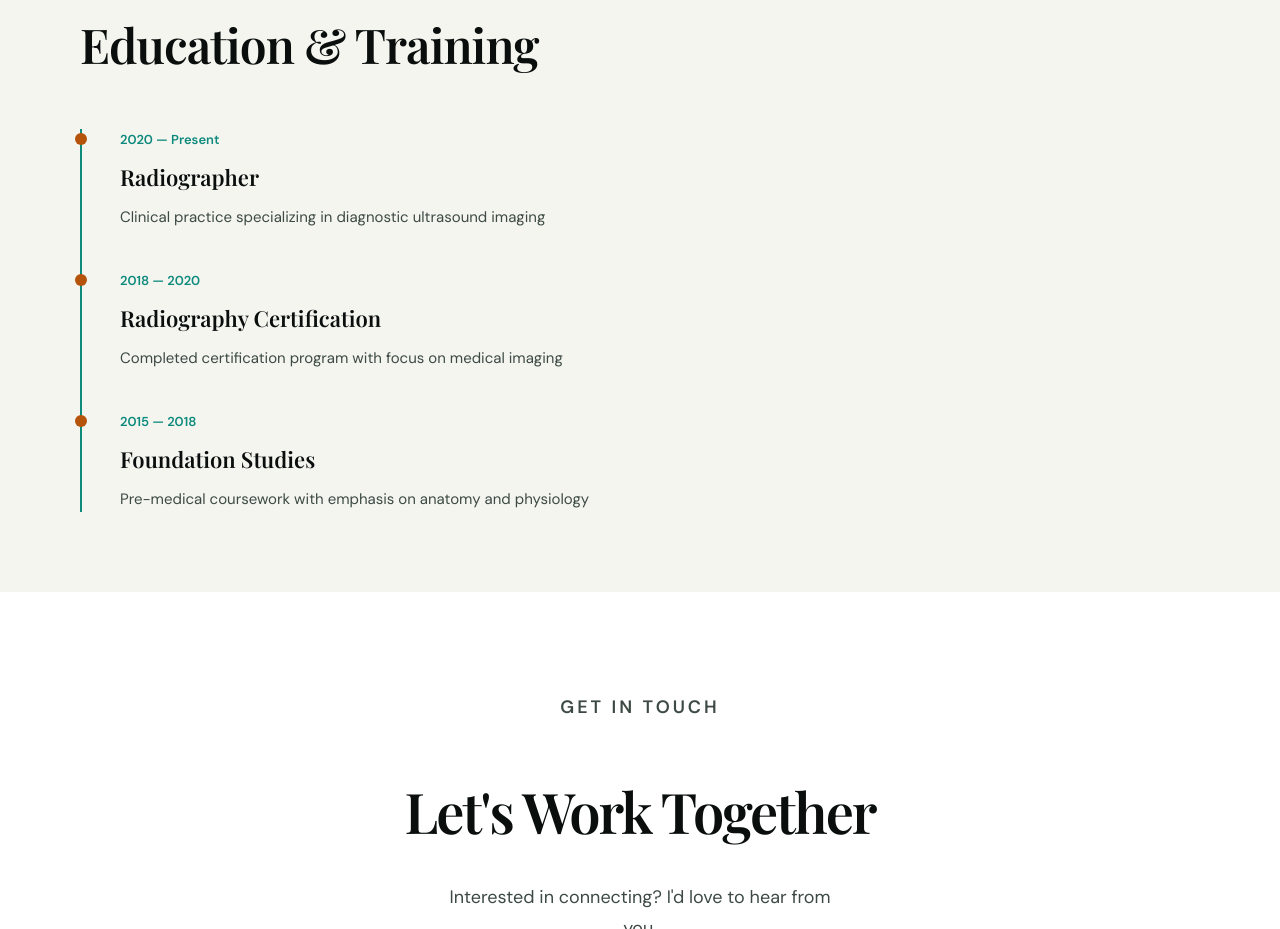
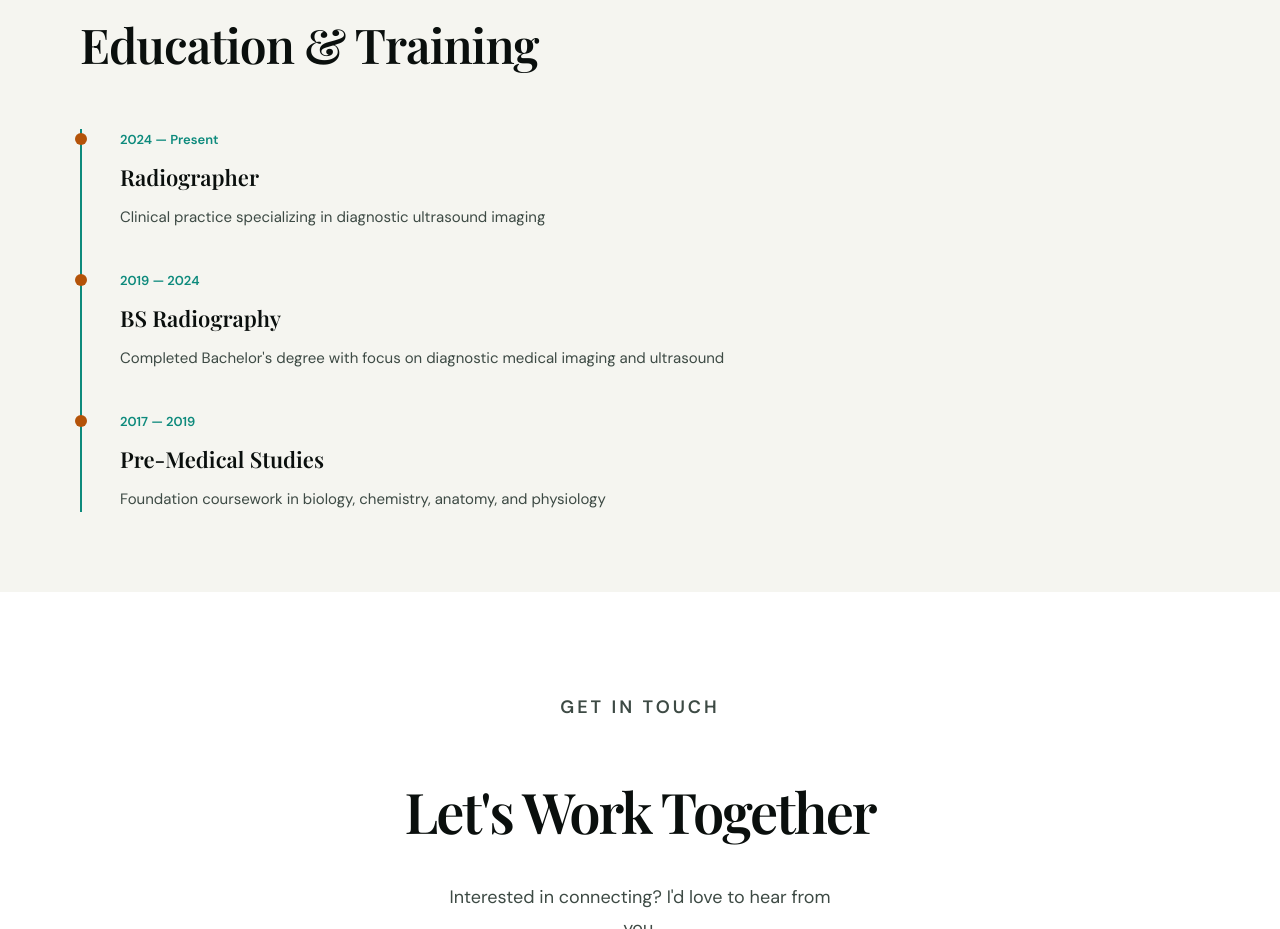
Before and after one commit to fatimarai/portfolio, a plain HTML site: page index.html in a window 1280 px wide. Shown: the part 2280-3209 px from the top of the page. Drawn offline with nearby package versions, Linux system fonts and the light colour scheme.

Commit message:
Update education timeline: BS Radiography 2019-2024 (5-year program)

```diff
--- a/index.html
+++ b/index.html
@@ -931,21 +931,21 @@
                 <div class="timeline" role="list">
                     <div class="timeline-item" role="listitem">
                         <div class="timeline-dot" aria-hidden="true"></div>
-                        <div class="timeline-year">2020 — Present</div>
+                        <div class="timeline-year">2024 — Present</div>
                         <h3 class="timeline-title">Radiographer</h3>
                         <p class="timeline-desc">Clinical practice specializing in diagnostic ultrasound imaging</p>
                     </div>
                     <div class="timeline-item" role="listitem">
                         <div class="timeline-dot" aria-hidden="true"></div>
-                        <div class="timeline-year">2018 — 2020</div>
-                        <h3 class="timeline-title">Radiography Certification</h3>
-                        <p class="timeline-desc">Completed certification program with focus on medical imaging</p>
+                        <div class="timeline-year">2019 — 2024</div>
+                        <h3 class="timeline-title">BS Radiography</h3>
+                        <p class="timeline-desc">Completed Bachelor's degree with focus on diagnostic medical imaging and ultrasound</p>
                     </div>
                     <div class="timeline-item" role="listitem">
                         <div class="timeline-dot" aria-hidden="true"></div>
-                        <div class="timeline-year">2015 — 2018</div>
-                        <h3 class="timeline-title">Foundation Studies</h3>
-                        <p class="timeline-desc">Pre-medical coursework with emphasis on anatomy and physiology</p>
+                        <div class="timeline-year">2017 — 2019</div>
+                        <h3 class="timeline-title">Pre-Medical Studies</h3>
+                        <p class="timeline-desc">Foundation coursework in biology, chemistry, anatomy, and physiology</p>
                     </div>
                 </div>
             </div>
```
